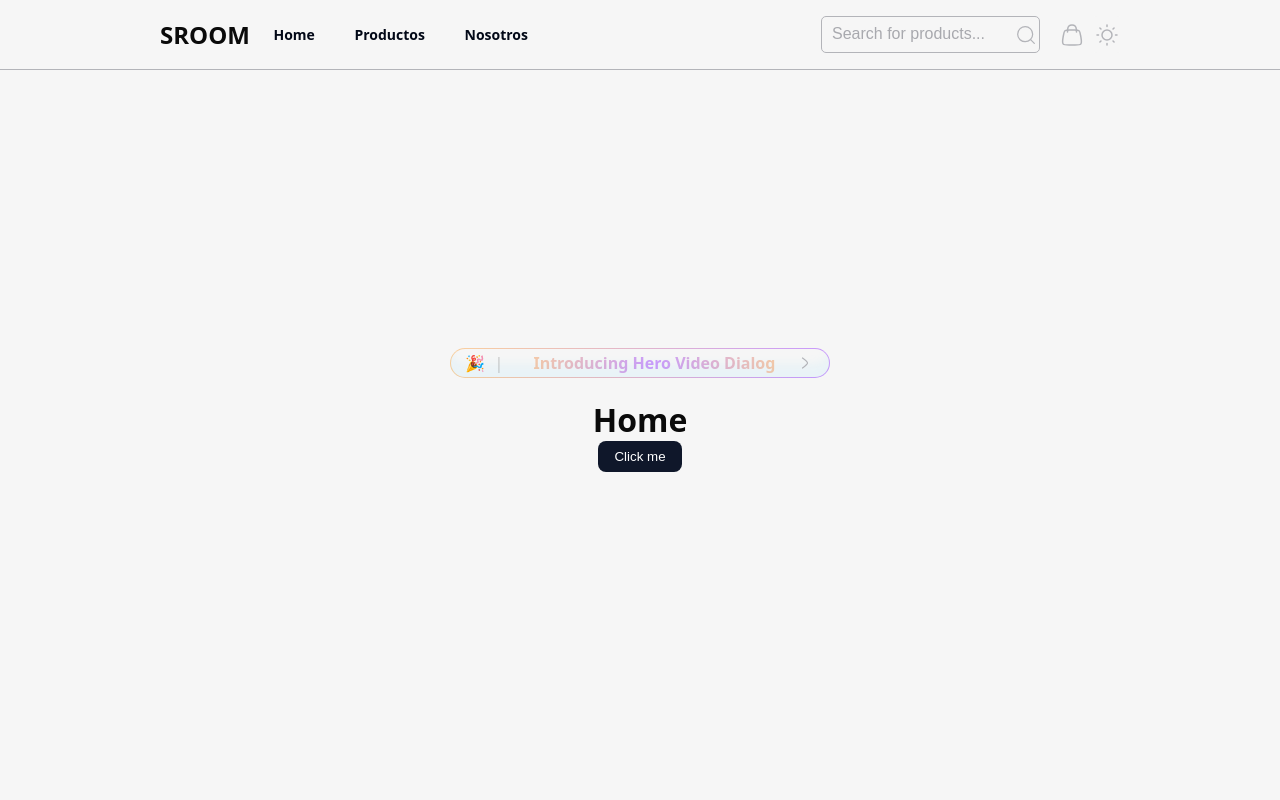
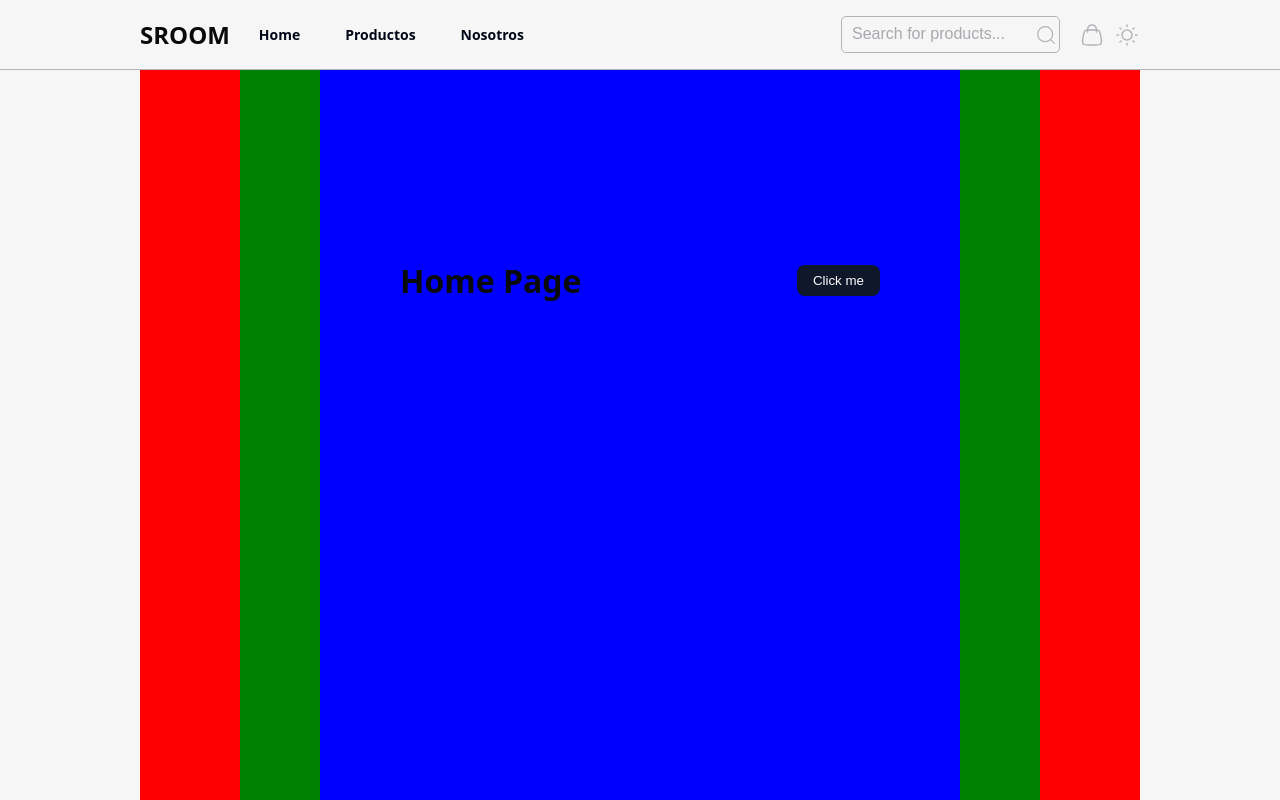
Before and after one commit to Srossiprieto/sroomShop, a React (Vite) app: page / in a window 1280 px wide. Shown: the top 800 px of the page. Built offline with nearby package versions, Linux system fonts and the light colour scheme.

Commit message:
styles: nav-layout-footer-measures

```diff
--- a/src/Layout/Layout.module.css
+++ b/src/Layout/Layout.module.css
@@ -3,7 +3,7 @@
     flex-direction: column;
     min-height: 100dvh;
     padding: 1rem;
-    max-width: 1200px;
+    max-width: var(--max-width);
     margin: 0 auto;
     padding: 0;
     background-color: var(--background-color);
--- /dev/null
+++ b/src/components/Container/Container.module.css
@@ -0,0 +1,10 @@
+.container{
+    display: flex;
+    flex-direction: column;
+    align-items: center;
+    justify-content: center;
+    height: 70dvh;
+    margin: 1rem;
+    background-color: var(--footer-bg);
+    border-radius: 1rem;
+}
--- a/src/components/Footer/Footer.module.css
+++ b/src/components/Footer/Footer.module.css
@@ -5,14 +5,14 @@
   display: flex;
   justify-content: center;
   align-items: center;
+  width: 100%;
 }
 
 .footerContainer {
   display: flex;
   flex-wrap: wrap;
   justify-content: space-between;
-  width: 100%;
-  max-width: 1200px;
+  width: var(--max-width);
 }
 
 .newsletter {
@@ -98,7 +98,7 @@
 
 @media screen and (max-width: 1024px) {
   .footer {
-    padding: 1rem 5rem;
+    padding: var(--padding-w1024);
   }
   .footerColumns {
     flex-direction: column;
@@ -108,7 +108,7 @@
 @media screen and (max-width: 768px) {
 
   .footer {
-    padding: 1rem 2rem;
+    padding: var(--padding-w1024);
   }
   .container{
     display: flex;
@@ -127,6 +127,6 @@
 
 @media (max-width: 480px) {
   .footer {
-      padding: 1rem;
+      padding: var(--padding-w480);
   }
 }
--- a/src/components/Navbar/Navbar.module.css
+++ b/src/components/Navbar/Navbar.module.css
@@ -5,9 +5,9 @@
   align-items: center;
   justify-content: center;
   position: fixed;
+  width: 100%;
   z-index: 100;
-  width: 100%;
-  padding: 1rem 10rem;
+  padding: 1rem;
   border-bottom: 1px solid var(--border-divisor);
 }
 
@@ -15,8 +15,7 @@
   display: flex;
   justify-content: space-between;
   align-items: center;
-  width: 100%;
-  max-width: 1200px;
+  width: var(--max-width);
 }
 
 .navbarUl {
@@ -80,7 +79,7 @@
 /* Responsive Styles */
 @media (max-width: 1024px) {
   .navbar {
-    padding: 1rem 5rem;
+    padding: var(--padding-w1024);
   }
 
   .navbarUl li a {
@@ -91,7 +90,7 @@
 
 @media (max-width: 768px) {
   .navbar {
-    padding: 1rem 2rem;
+    padding: var(--padding-w1024);
   }
 
   .navbarUl li a {
@@ -111,7 +110,7 @@
 
 @media (max-width: 480px) {
   .navbar {
-    padding: 1rem;
+    padding: var(--padding-w480);
   }
 
   .themeSelector {
--- a/src/pages/home/home.jsx
+++ b/src/pages/home/home.jsx
@@ -2,24 +2,30 @@ import styles from './home.module.css';
 import About from '../about/about';
 import Button from '../../components/Ui/Button/Button';
 import RightSvg from '../../assets/Icons/right';
+
+
 function Home() {
   return (
     <>
-      <div className={styles.homeDiv}>
-        <div className={styles.containerBox}>
-          <a className={styles.button} data-text="hola">
-            <div className={styles.containerBtn}>
-              <span className={styles.emote}>🎉</span>
-              <span className={styles.buttonGray}>|</span>
-              <span className={styles.buttonText}>Introducing Hero Video Dialog</span>
-            </div>
+    <div className={styles.containerGeneral}>
+      <div className={styles.containerHome}>
+        <div className= {styles.containerFlex}>
+          <h1>Home Page</h1>
+            <Button>
               <RightSvg />
-          </a>
+              Click me
+            </Button>
         </div>
-        <h1>Home</h1>
-        <Button />
+        <div className= {styles.containerFlex}>
+          <h1>Home Page</h1>
+            <Button>
+              <RightSvg />
+              Click me
+            </Button>
+        </div>
       </div>
-      <About />
+        <About />
+    </div>
     </>
   );
 }
--- a/src/pages/home/home.module.css
+++ b/src/pages/home/home.module.css
@@ -1,126 +1,32 @@
-.homeDiv {
+
+.containerGeneral{
     display: flex;
     justify-content: center;
     align-items: center;
     flex-direction: column;
-    min-height: 100vh; /* Corrige la unidad de altura */
     width: 100%;
-    background-color: var(--background-color);
-    color: var(--primary-text-color);
+    background-color: red;
+    border-radius: 1rem;
 }
-
-.containerBox{
+.containerHome {
     display: flex;
     justify-content: center;
     align-items: center;
     flex-direction: column;
-    gap: 20px;
-    width: 100%;
-    padding: 20px;
-}
-.button {
-    position: relative;
-    z-index: 1;
-    background: transparent;
-    color: var(--primary-text-color);
-    padding: 10px 20px;
-    cursor: pointer;
-    border-radius: 30px; /* Ajusta según sea necesario */
-    overflow: hidden;
-    height: 1px; /* Ajusta la altura según sea necesario */
-    display: flex;
-    padding: 15px;
-    justify-content: center;
-    align-items: center;
-    box-shadow: inset 0 -14px 10px #8fdfff1f; /* Sombra principal */
-    transition: box-shadow 0.5s ease-out; /* Transición para el efecto hover */
+    min-height: 70dvh; /* Corrige la unidad de altura */
+    width: 80%;
+    border-radius: 1rem;
+    background-color: green;
 }
 
-.button:hover {
-    box-shadow: inset 0 -5px 10px #8fdfff3f; /* Sombra en estado hover */
-}
-.button::before {
-    content: '';
-    position: absolute;
-    top: -2px;
-    right: -2px;
-    bottom: -2px;
-    left: -2px;
-    background: linear-gradient(to right, rgba(255, 170, 64, 0.5), rgba(156, 64, 255, 0.5), rgba(255, 170, 64, 0.5));
-    background-size: 200% 100%;
-    z-index: -1;
-    border-radius: inherit;
-    animation: gradient-animation 3s infinite;
-    border: 3.5px solid transparent;
-    mask: linear-gradient(var(--background-color) 0 0) content-box, linear-gradient(var(--background-color) 0 0);
-    mask-composite: exclude;
-
+.containerFlex{
+    display: flex;
+    justify-content: space-between;
+    flex-wrap: wrap;
+    align-items: center;
+    height: 70dvh;
+    width: 80%;
+    padding: 1rem 5rem;
+    background-color: blue;
 
 }
-
-.buttonText{
-    display: flex;
-    justify-content: space-between;
-    align-items: center;
-    padding: 10px 20px;
-    font-size: 16px;
-    font-weight: 600;
-    width: 100%;
-    height: 100%;
-    display: flex;
-    justify-content: center;
-    align-items: center;
-    background: linear-gradient(to right, rgba(255, 170, 64, 0.5), rgba(156, 64, 255, 0.5), rgba(255, 170, 64, 0.5));
-    /* background-size: 200% 100%; */
-    -webkit-background-clip: text;
-    background-clip: text;
-    color: transparent;
-    animation: gradient-animation 3s infinite;
-    z-index: 1;
-}
-
-@media (max-width: 768px) {
-    .buttonText{
-        font-size: 14px;
-    }
-}
-
-
-.containerBtn{
-    display: flex;
-    justify-content: center;
-    align-items: center;
-    gap: 10px;
-
-}
-
-/* Optional: Keyframes for gradient animation */
-@keyframes gradient-animation {
-    0% {
-        background-position: 0% 50%;
-    }
-    50% {
-        background-position: 100% 50%;
-    }
-    100% {
-        background-position: 0% 50%;
-    }
-}
-
-
-
-.buttonGray{
-    display: flex;
-    justify-content: center;
-    align-items: center;
-    flex-direction: column;
-    color: rgba(128, 128, 128, 0.403);
-
-}
-
-.emote{
-    display: flex;
-    justify-content: center;
-    align-items: center;
-
-}
--- a/src/styles/index.css
+++ b/src/styles/index.css
@@ -33,7 +33,7 @@ body {
   --border-divisor: #b3b4b9;
   --border-footer: #ada8a8;
 
-  --bg-container: #F5F5F5;
+  --bg-container: #d4fdffd1;
   --icon-shop: #B3B4B9;
 
   --text-gray: #a8a9ae;
@@ -50,6 +50,10 @@ body {
 
   --toggle-bg: #f0eb9d;
   --toggle-fg: #ffd000;
+
+  --max-width: 1000px;
+  --padding-w1024: 1rem 2rem;
+  --padding-w480: 1rem;
 
 
 
@@ -68,7 +72,6 @@ body {
   --border-divisor: #696969;
   --border-footer: #B3B4B9;
 
-  --bg-container: #F5F5F5;
   --icon-shop: #B3B4B9;
 
   --text-gray: #a8a9ae;
@@ -87,6 +90,7 @@ body {
   --toggle-bg: #283452;
   --toggle-fg: #00a6ff;
 
+  --max-width: 1000px;
 
 
 
```
Also changed, not shown: src/components/Container/Container.jsx (added, +13 -0 lines), src/App.jsx (line endings or trailing spaces).
